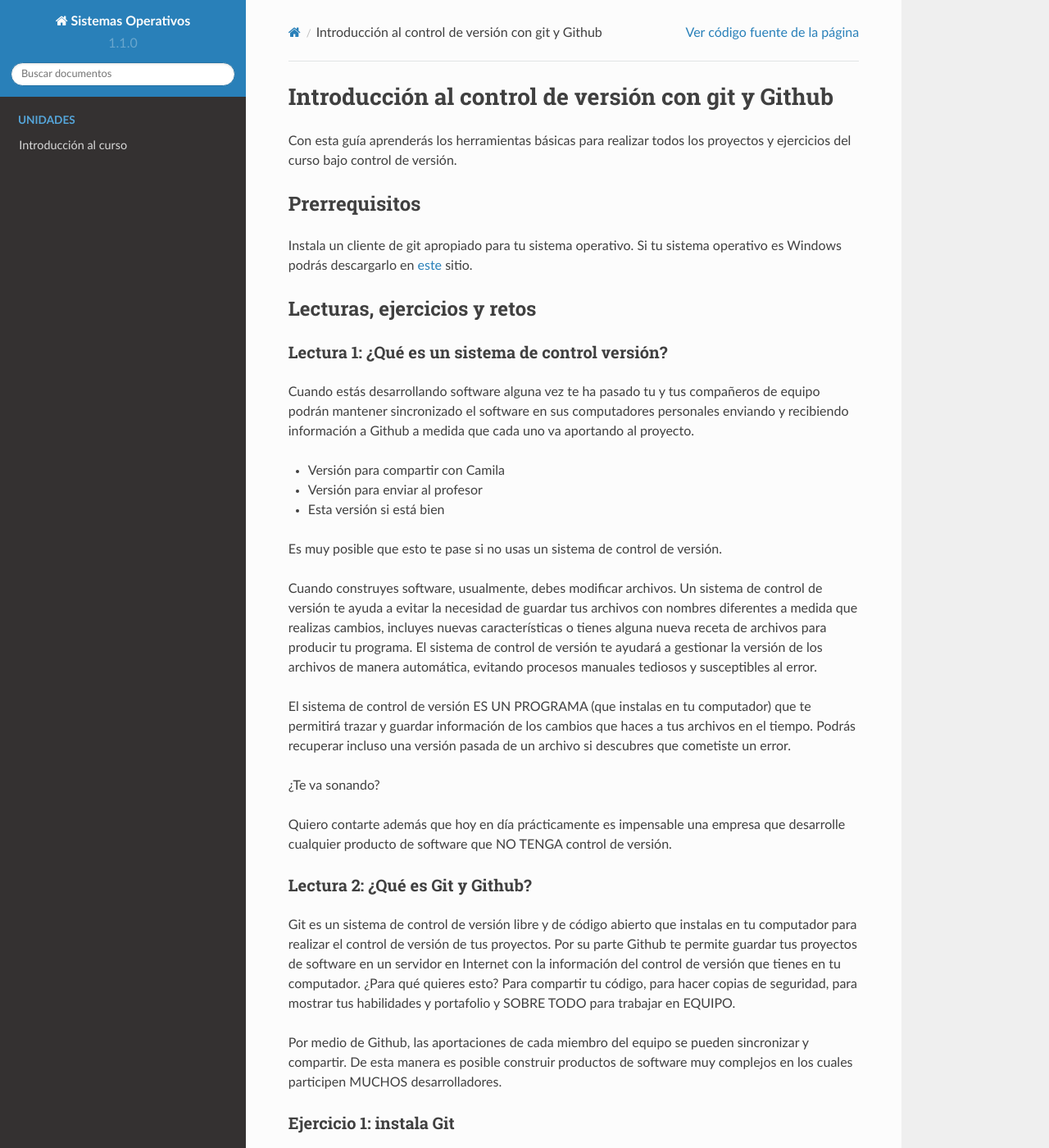
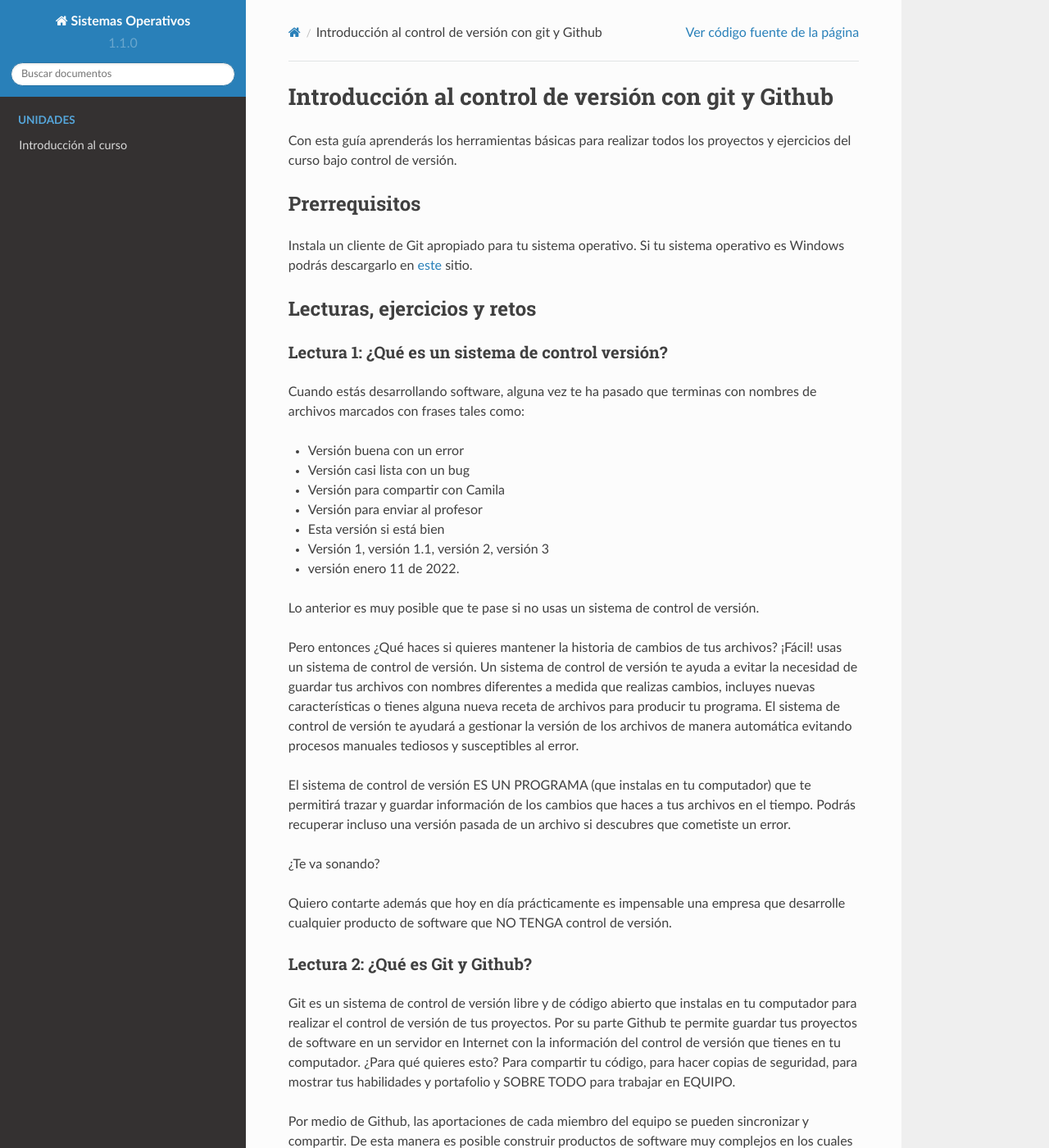
Before and after one commit to juanferfranco/sistemasoperativos, a Sphinx documentation site: the page built from docs/_unidad1/introGit.rst, in a window 1280 px wide and 1400 px high. Shown: the whole window at 82% size. Built offline with Sphinx 7.4.7 and the Read the Docs theme 2.0.0, drawn with Linux system fonts in a browser that asks for light colours; pages that are not in the unit, such as notebooks, are missing from menus.

Commit message:
update lectura 1

```diff
--- a/docs/_unidad1/introGit.rst
+++ b/docs/_unidad1/introGit.rst
@@ -7,7 +7,7 @@ todos los proyectos y ejercicios del curso bajo control de versión.
 Prerrequisitos
 -----------------
 
-Instala un cliente de git apropiado para tu sistema operativo.
+Instala un cliente de Git apropiado para tu sistema operativo.
 Si tu sistema operativo es Windows podrás descargarlo en
 `este <https://git-scm.com/downloads>`__ sitio.
 
@@ -17,24 +17,27 @@ Lecturas, ejercicios y retos
 Lectura 1: ¿Qué es un sistema de control versión?
 ^^^^^^^^^^^^^^^^^^^^^^^^^^^^^^^^^^^^^^^^^^^^^^^^^^^^
 
-Cuando estás desarrollando software alguna vez te ha pasado  tu y tus compañeros de equipo podrán mantener sincronizado el
-software en sus computadores personales enviando y recibiendo información a Github
-a medida que cada uno va aportando al proyecto.
+Cuando estás desarrollando software, alguna vez te ha pasado que terminas
+con nombres de archivos marcados con frases tales como:
 
+* Versión buena con un error
+* Versión casi lista con un bug
 * Versión para compartir con Camila
 * Versión para enviar al profesor
 * Esta versión si está bien
+* Versión 1, versión 1.1, versión 2, versión 3
+* versión enero 11 de 2022.
 
-Es muy posible que esto te pase si no usas un sistema de control
+Lo anterior es muy posible que te pase si no usas un sistema de control
 de versión.
 
-Cuando construyes software, usualmente, debes modificar archivos.
-Un sistema de control de versión te ayuda a evitar la necesidad de
-guardar tus archivos con nombres diferentes a medida que realizas cambios,
-incluyes nuevas características o tienes alguna nueva receta de archivos
-para producir tu programa. El sistema de control de versión te ayudará
-a gestionar la versión de los archivos de manera automática,
-evitando procesos manuales tediosos y susceptibles al error.
+Pero entonces ¿Qué haces si quieres mantener la historia de cambios de tus
+archivos? ¡Fácil! usas un sistema de control de versión. Un sistema de control
+de versión te ayuda a evitar la necesidad de guardar tus archivos con nombres
+diferentes a medida que realizas cambios, incluyes nuevas características
+o tienes alguna nueva receta de archivos para producir tu programa. El sistema
+de control de versión te ayudará a gestionar la versión de los archivos
+de manera automática evitando procesos manuales tediosos y susceptibles al error.
 
 El sistema de control de versión ES UN PROGRAMA (que instalas en tu computador)
 que te permitirá trazar y guardar información de los cambios que haces a tus
```
